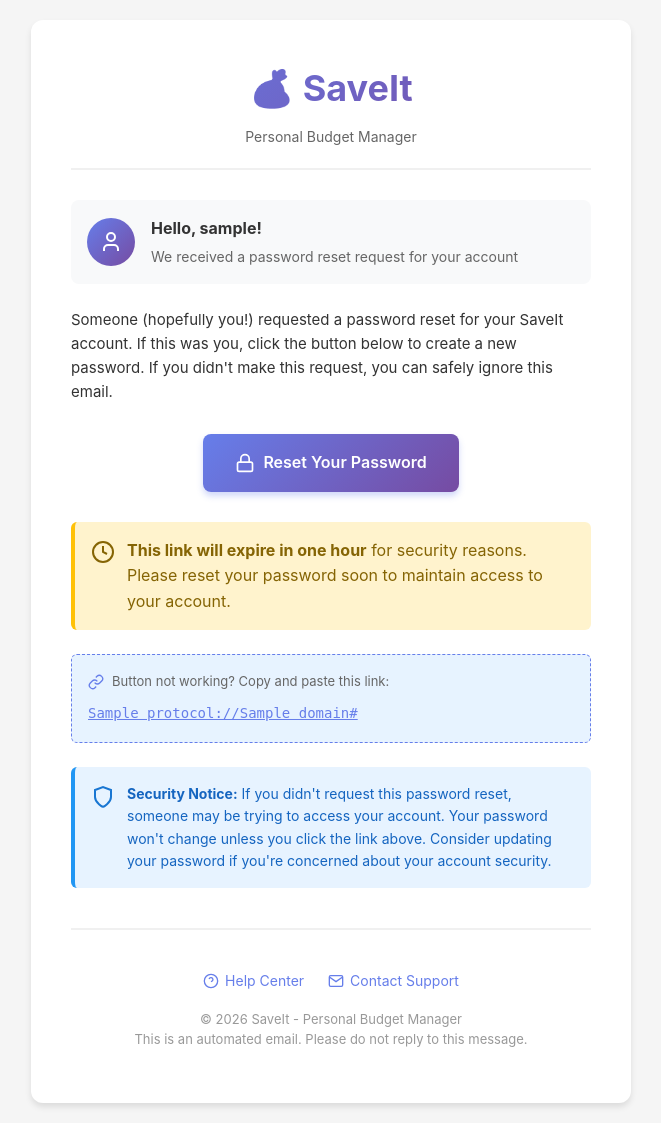
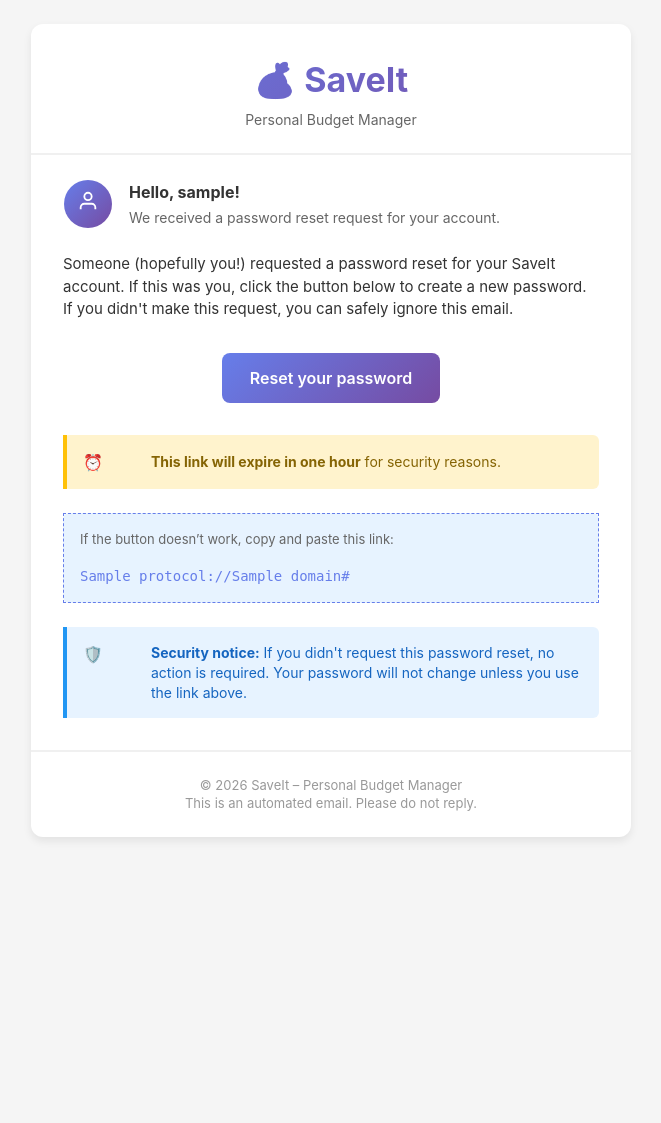
Before and after one commit to Orfico/saveit, a Django app: template templates/registration/password_reset_email.html in a window 1280 px wide. Shown: the whole page, without its empty margins (309-970 px from the left). After the commit the page ends 839 px from the top, so only its background shows below. Run offline with Django 5.2, Linux system fonts and the light colour scheme; a user stored in the database is signed in; tables that the repository leaves empty hold one stand-in row (values such as "Sample post"); the template is opened without the code that fills it: most values are stand-ins (such as "Sample title", 1, 10 or a date in 2020).

Commit message:
password_reset_email refactored email-safe

```diff
--- a/templates/registration/password_reset_email.html
+++ b/templates/registration/password_reset_email.html
@@ -1,317 +1,178 @@
 <!DOCTYPE html>
-<html>
+<html lang="en">
 <head>
 <meta charset="UTF-8">
 <meta name="viewport" content="width=device-width, initial-scale=1.0">
+
+<title>Password Reset</title>
+
 <style>
     body {
-            font-family: -apple-system, BlinkMacSystemFont, 'Segoe UI', Roboto, 'Helvetica Neue', Arial, sans-serif;
-            line-height: 1.6;
+        margin: 0;
+        padding: 0;
+        background-color: #f5f5f5;
+        font-family: -apple-system, BlinkMacSystemFont, 'Segoe UI', Roboto, Arial, sans-serif;
         color: #333333;
-            background-color: #f5f5f5;
+        line-height: 1.4;
+    }
+
+    table {
+        border-collapse: collapse;
+    }
+
+    p, h1, h2, h3 {
         margin: 0;
-            padding: 20px;
+        padding: 0;
     }
-        .email-wrapper {
-            max-width: 600px;
-            margin: 0 auto;
-        }
-        .container {
-            background-color: #ffffff;
-            border-radius: 12px;
-            padding: 40px;
-            box-shadow: 0 4px 6px rgba(0, 0, 0, 0.1);
-        }
-        .header {
-            text-align: center;
-            margin-bottom: 30px;
-            padding-bottom: 20px;
-            border-bottom: 2px solid #f0f0f0;
-        }
-        .logo {
-            font-size: 36px;
-            font-weight: bold;
-            background: linear-gradient(135deg, #667eea 0%, #764ba2 100%);
-            -webkit-background-clip: text;
-            -webkit-text-fill-color: transparent;
-            background-clip: text;
-            margin-bottom: 8px;
-        }
-        .subtitle {
-            color: #666666;
-            font-size: 14px;
-        }
-        .icon-section {
-            display: flex;
-            align-items: center;
-            margin: 20px 0;
-            padding: 16px;
-            background-color: #f8f9fa;
-            border-radius: 8px;
-        }
-        .icon-container {
-            flex-shrink: 0;
-            width: 48px;
-            height: 48px;
-            background: linear-gradient(135deg, #667eea 0%, #764ba2 100%);
-            border-radius: 50%;
-            display: flex;
-            align-items: center;
-            justify-content: center;
-            margin-right: 16px;
-        }
-        .icon-container svg {
-            width: 24px;
-            height: 24px;
-            stroke: white;
-            fill: none;
-            stroke-width: 2;
-        }
-        .icon-text {
-            flex: 1;
-        }
-        .icon-text h3 {
-            margin: 0 0 4px 0;
-            font-size: 16px;
-            color: #333333;
-        }
-        .icon-text p {
-            margin: 0;
-            font-size: 14px;
-            color: #666666;
-        }
-        .button-container {
-            text-align: center;
-            margin: 30px 0;
-        }
-        .button {
-            display: inline-flex;
-            align-items: center;
-            gap: 8px;
-            padding: 16px 32px;
-            background: linear-gradient(135deg, #667eea 0%, #764ba2 100%);
-            color: #ffffff !important;
-            text-decoration: none;
-            border-radius: 8px;
-            font-weight: 600;
-            font-size: 16px;
-            box-shadow: 0 4px 6px rgba(102, 126, 234, 0.3);
-        }
-        .button svg {
-            width: 20px;
-            height: 20px;
-            stroke: white;
-            fill: none;
-            stroke-width: 2;
-        }
-        .warning-box {
-            background-color: #fff3cd;
-            border-left: 4px solid #ffc107;
-            padding: 16px;
-            margin: 24px 0;
-            border-radius: 6px;
-            display: flex;
-            align-items: flex-start;
-            gap: 12px;
-        }
-        .warning-box svg {
-            width: 24px;
-            height: 24px;
-            stroke: #856404;
-            fill: none;
-            stroke-width: 2;
-            flex-shrink: 0;
-            margin-top: 2px;
-        }
-        .warning-box-text {
-            flex: 1;
-            color: #856404;
-        }
-        .link-box {
-            background-color: #e7f3ff;
-            border: 1px dashed #667eea;
-            padding: 16px;
-            margin: 20px 0;
-            border-radius: 6px;
-            word-break: break-all;
-        }
-        .link-box p {
-            margin: 0 0 8px 0;
-            font-size: 13px;
-            color: #666666;
-            display: flex;
-            align-items: center;
-            gap: 8px;
-        }
-        .link-box svg {
-            width: 16px;
-            height: 16px;
-            stroke: #667eea;
-            fill: none;
-            stroke-width: 2;
-        }
-        .link-box a {
-            color: #667eea;
-            font-size: 14px;
-            font-family: monospace;
-        }
-        .info-box {
-            background-color: #e7f3ff;
-            border-left: 4px solid #2196F3;
-            padding: 16px;
-            margin: 24px 0;
-            border-radius: 6px;
-            display: flex;
-            align-items: flex-start;
-            gap: 12px;
-        }
-        .info-box svg {
-            width: 24px;
-            height: 24px;
-            stroke: #1976D2;
-            fill: none;
-            stroke-width: 2;
-            flex-shrink: 0;
-            margin-top: 2px;
-        }
-        .info-box-text {
-            flex: 1;
-            color: #1565C0;
-            font-size: 14px;
-        }
-        .footer {
-            margin-top: 40px;
-            padding-top: 24px;
-            border-top: 2px solid #f0f0f0;
-            text-align: center;
-        }
-        .footer-links {
-            display: flex;
-            justify-content: center;
-            gap: 24px;
-            margin: 16px 0;
-        }
-        .footer-link {
-            display: inline-flex;
-            align-items: center;
-            gap: 6px;
+
+    a {
         color: #667eea;
         text-decoration: none;
-            font-size: 14px;
-        }
-        .footer-link svg {
-            width: 16px;
-            height: 16px;
-            stroke: #667eea;
-            fill: none;
-            stroke-width: 2;
-        }
-        .footer-text {
-            font-size: 13px;
-            color: #999999;
-            margin-top: 16px;
     }
 </style>
 </head>
+
 <body>
-    <div class="email-wrapper">
-        <div class="container">
-            <!-- Header con logo -->
-            <div class="header">
-                <div class="logo">💰 SaveIt</div>
-                <div class="subtitle">Personal Budget Manager</div>
+
+<!-- Wrapper -->
+<table width="100%" cellpadding="0" cellspacing="0">
+<tr>
+<td align="center" style="padding:24px;">
+
+<!-- Container -->
+<table width="600" cellpadding="0" cellspacing="0" style="background:#ffffff;border-radius:12px;box-shadow:0 4px 8px rgba(0,0,0,0.08);">
+
+<!-- Header -->
+<tr>
+<td align="center" style="padding:32px 32px 24px;border-bottom:2px solid #f0f0f0;">
+    <div style="font-size:34px;font-weight:700;background:linear-gradient(135deg,#667eea,#764ba2);-webkit-background-clip:text;-webkit-text-fill-color:transparent;">
+        💰 SaveIt
     </div>
+    <div style="font-size:14px;color:#666;margin-top:6px;">
+        Personal Budget Manager
+    </div>
+</td>
+</tr>
 
-            <!-- Greeting con icona user -->
-            <div class="icon-section">
-                <div class="icon-container">
-                    <svg xmlns="http://www.w3.org/2000/svg" viewBox="0 0 24 24">
-                        <path d="M19 21v-2a4 4 0 0 0-4-4H9a4 4 0 0 0-4 4v2"/>
+<!-- Greeting -->
+<tr>
+<td style="padding:24px 32px;">
+    <table width="100%">
+        <tr>
+            <td width="48" valign="top">
+                <table width="48" height="48" style="background:linear-gradient(135deg,#667eea,#764ba2);border-radius:50%;">
+                    <tr>
+                        <td align="center" valign="middle">
+                            <svg xmlns="http://www.w3.org/2000/svg" width="22" height="22" viewBox="0 0 24 24" stroke="white" fill="none" stroke-width="2">
+                                <path d="M20 21v-2a4 4 0 0 0-4-4H8a4 4 0 0 0-4 4v2"/>
                                 <circle cx="12" cy="7" r="4"/>
                             </svg>
-                </div>
-                <div class="icon-text">
-                    <h3>Hello, {{ user.username }}!</h3>
-                    <p>We received a password reset request for your account</p>
-                </div>
-            </div>
+                        </td>
+                    </tr>
+                </table>
+            </td>
+            <td style="padding-left:16px;">
+                <h3 style="font-size:16px;">Hello, {{ user.username }}!</h3>
+                <p style="font-size:14px;color:#666;margin-top:4px;">
+                    We received a password reset request for your account.
+                </p>
+            </td>
+        </tr>
+    </table>
+</td>
+</tr>
 
-            <!-- Main message -->
-            <p style="margin: 24px 0; font-size: 15px; line-height: 1.6;">
-                Someone (hopefully you!) requested a password reset for your SaveIt account. If this was you, click the button below to create a new password. If you didn't make this request, you can safely ignore this email.
+<!-- Main text -->
+<tr>
+<td style="padding:0 32px 24px;">
+    <p style="font-size:15px;line-height:1.5;">
+        Someone (hopefully you!) requested a password reset for your SaveIt account.
+        If this was you, click the button below to create a new password.
+        If you didn't make this request, you can safely ignore this email.
     </p>
+</td>
+</tr>
 
-            <!-- CTA Button con icona -->
-            <div class="button-container">
-                <a href="{{ protocol }}://{{ domain }}{% url 'core:password_reset_confirm' uidb64=uid token=token %}" class="button">
-                    <svg xmlns="http://www.w3.org/2000/svg" viewBox="0 0 24 24">
-                        <rect width="18" height="11" x="3" y="11" rx="2" ry="2"/>
-                        <path d="M7 11V7a5 5 0 0 1 10 0v4"/>
-                    </svg>
-                    Reset Your Password
+<!-- Button -->
+<tr>
+<td align="center" style="padding:8px 32px 32px;">
+    <a href="{{ protocol }}://{{ domain }}{% url 'core:password_reset_confirm' uidb64=uid token=token %}"
+       style="display:inline-block;padding:14px 28px;background:linear-gradient(135deg,#667eea,#764ba2);
+              color:#ffffff;font-size:16px;font-weight:600;border-radius:8px;">
+        Reset your password
     </a>
-            </div>
+</td>
+</tr>
 
-            <!-- Warning box con icona clock -->
-            <div class="warning-box">
-                <svg xmlns="http://www.w3.org/2000/svg" viewBox="0 0 24 24">
-                    <circle cx="12" cy="12" r="10"/>
-                    <polyline points="12 6 12 12 16 14"/>
-                </svg>
-                <div class="warning-box-text">
-                    <strong>This link will expire in one hour</strong> for security reasons. Please reset your password soon to maintain access to your account.
-                </div>
-            </div>
+<!-- Warning -->
+<tr>
+<td style="padding:0 32px 24px;">
+    <table width="100%" style="background:#fff3cd;border-left:4px solid #ffc107;border-radius:6px;">
+        <tr>
+            <td width="36" valign="top" style="padding:16px;">
+                ⏰
+            </td>
+            <td style="padding:16px;font-size:14px;color:#856404;">
+                <strong>This link will expire in one hour</strong> for security reasons.
+            </td>
+        </tr>
+    </table>
+</td>
+</tr>
 
-            <!-- Alternative link con icona link -->
-            <div class="link-box">
-                <p>
-                    <svg xmlns="http://www.w3.org/2000/svg" viewBox="0 0 24 24">
-                        <path d="M10 13a5 5 0 0 0 7.54.54l3-3a5 5 0 0 0-7.07-7.07l-1.72 1.71"/>
-                        <path d="M14 11a5 5 0 0 0-7.54-.54l-3 3a5 5 0 0 0 7.07 7.07l1.71-1.71"/>
-                    </svg>
-                    Button not working? Copy and paste this link:
-                </p>
-                <a href="{{ protocol }}://{{ domain }}{% url 'core:password_reset_confirm' uidb64=uid token=token %}">
+<!-- Link fallback -->
+<tr>
+<td style="padding:0 32px 24px;">
+    <table width="100%" style="background:#e7f3ff;border:1px dashed #667eea;border-radius:6px;">
+        <tr>
+            <td style="padding:16px;font-size:13px;color:#666;">
+                If the button doesn’t work, copy and paste this link:
+                <br><br>
+                <a href="{{ protocol }}://{{ domain }}{% url 'core:password_reset_confirm' uidb64=uid token=token %}"
+                   style="font-family:monospace;font-size:14px;">
                     {{ protocol }}://{{ domain }}{% url 'core:password_reset_confirm' uidb64=uid token=token %}
                 </a>
-            </div>
+            </td>
+        </tr>
+    </table>
+</td>
+</tr>
 
-            <!-- Info box con icona shield -->
-            <div class="info-box">
-                <svg xmlns="http://www.w3.org/2000/svg" viewBox="0 0 24 24">
-                    <path d="M12 22s8-4 8-10V5l-8-3-8 3v7c0 6 8 10 8 10"/>
-                </svg>
-                <div class="info-box-text">
-                    <strong>Security Notice:</strong> If you didn't request this password reset, someone may be trying to access your account. Your password won't change unless you click the link above. Consider updating your password if you're concerned about your account security.
-                </div>
-            </div>
+<!-- Security notice -->
+<tr>
+<td style="padding:0 32px 32px;">
+    <table width="100%" style="background:#e7f3ff;border-left:4px solid #2196F3;border-radius:6px;">
+        <tr>
+            <td width="36" valign="top" style="padding:16px;">
+                🛡️
+            </td>
+            <td style="padding:16px;font-size:14px;color:#1565C0;">
+                <strong>Security notice:</strong>
+                If you didn't request this password reset, no action is required.
+                Your password will not change unless you use the link above.
+            </td>
+        </tr>
+    </table>
+</td>
+</tr>
 
 <!-- Footer -->
-            <div class="footer">
-                <div class="footer-links">
-                    <a href="#" class="footer-link">
-                        <svg xmlns="http://www.w3.org/2000/svg" viewBox="0 0 24 24">
-                            <circle cx="12" cy="12" r="10"/>
-                            <path d="M9.09 9a3 3 0 0 1 5.83 1c0 2-3 3-3 3"/>
-                            <path d="M12 17h.01"/>
-                        </svg>
-                        Help Center
-                    </a>
-                    <a href="#" class="footer-link">
-                        <svg xmlns="http://www.w3.org/2000/svg" viewBox="0 0 24 24">
-                            <path d="M4 4h16c1.1 0 2 .9 2 2v12c0 1.1-.9 2-2 2H4c-1.1 0-2-.9-2-2V6c0-1.1.9-2 2-2z"/>
-                            <polyline points="22,6 12,13 2,6"/>
-                        </svg>
-                        Contact Support
-                    </a>
-                </div>
-                <p class="footer-text">
-                    &copy; 2026 SaveIt - Personal Budget Manager<br>
-                    This is an automated email. Please do not reply to this message.
+<tr>
+<td align="center" style="padding:24px 32px;border-top:2px solid #f0f0f0;">
+    <p style="font-size:13px;color:#999;">
+        © 2026 SaveIt – Personal Budget Manager<br>
+        This is an automated email. Please do not reply.
     </p>
-            </div>
-        </div>
-    </div>
+</td>
+</tr>
+
+</table>
+<!-- End container -->
+
+</td>
+</tr>
+</table>
+<!-- End wrapper -->
+
 </body>
 </html>
```
Lines whose indentation alone changed are shown as unchanged.
